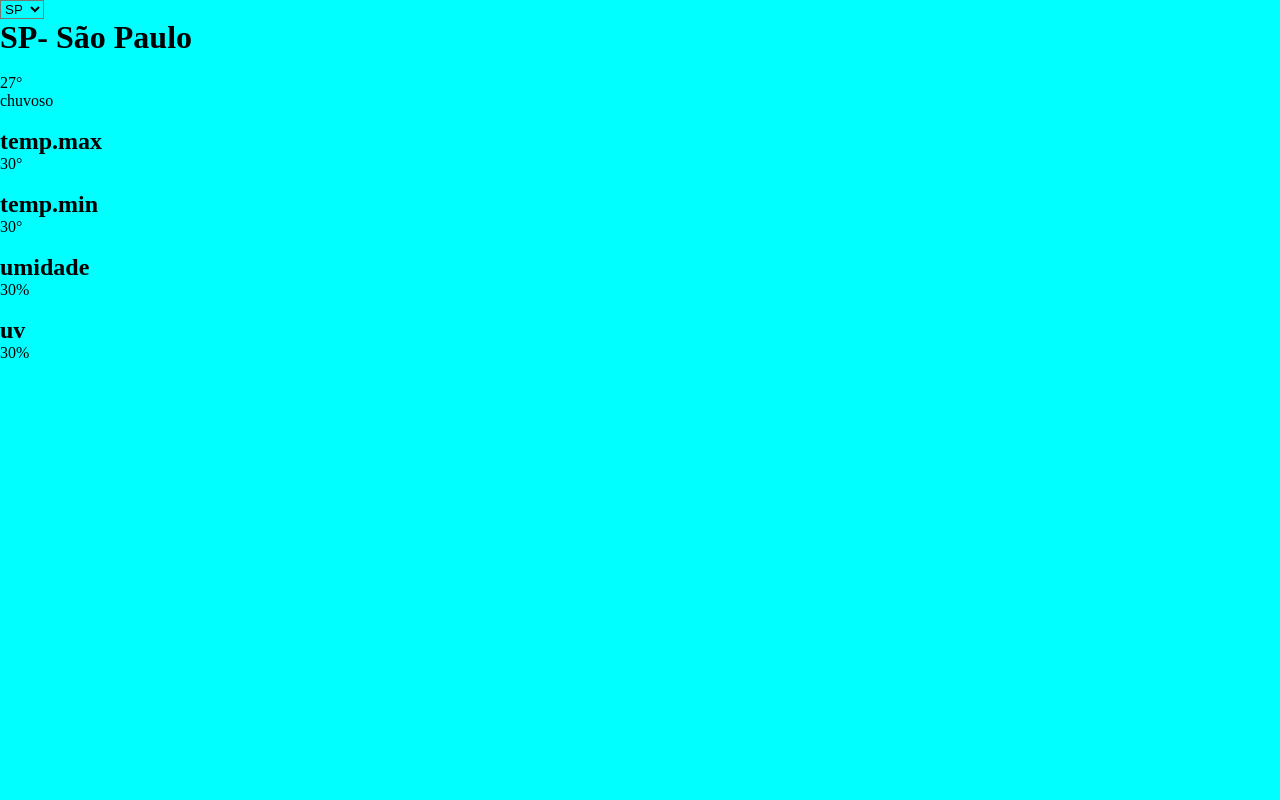
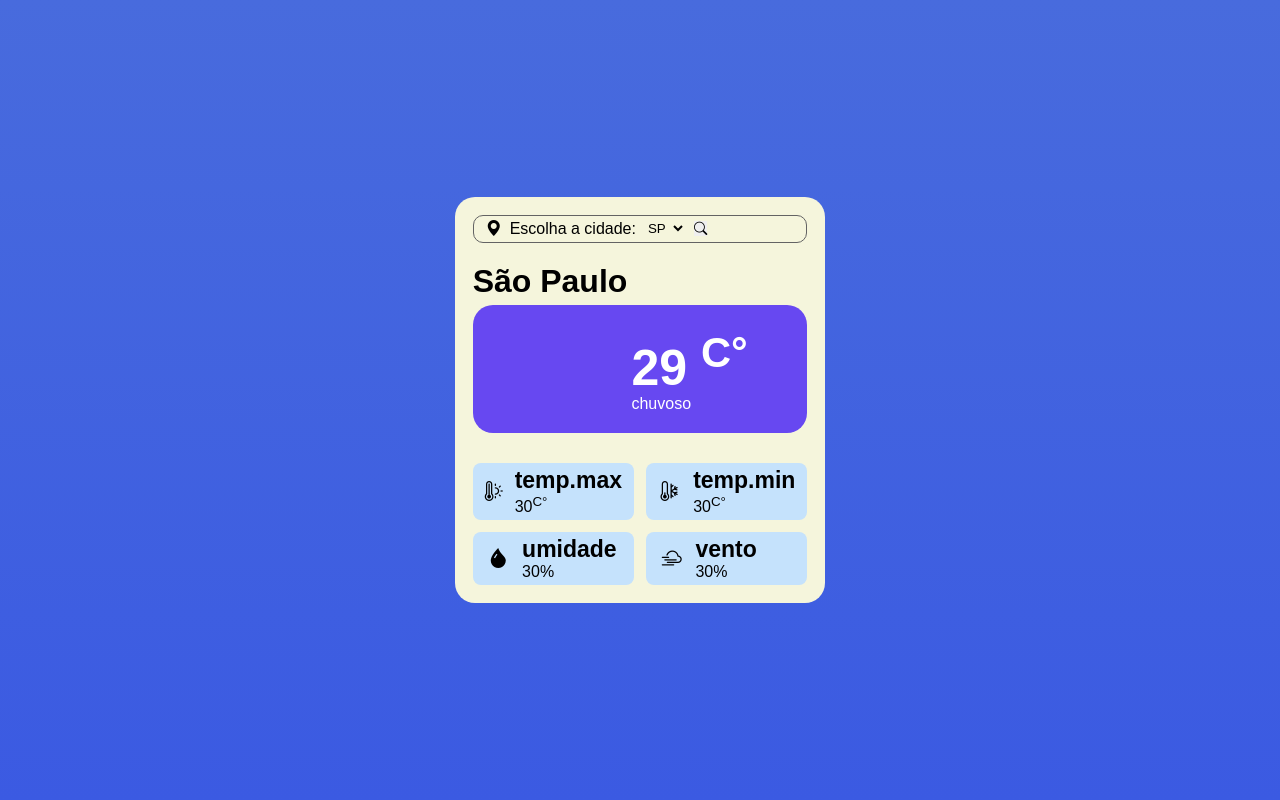
Before and after one commit to joaop0303menino/Previs-o-do-tempo, a Flask app: page / in a window 1280 px wide. Run offline with Flask 3, Linux system fonts and the light colour scheme.

Commit message:
Fiz um pequeno CSS na página e adicionei a chave da api e a rota para ser feita a requisição

```diff
--- a/static/tempo.css
+++ b/static/tempo.css
@@ -1,6 +1,100 @@
 *{
+    font-family:Arial, Helvetica, sans-serif;
     padding: 0;
     margin: 0;
     overflow: 0;
-    background-color: aqua;
 }
+
+body{
+    display: flex;
+    align-items: center;
+    justify-content: center;
+    min-height: 100vh;
+    background: linear-gradient(#486bdd,#3b5ae2);
+}
+
+
+.container{
+    background-color: beige;
+    border-radius: 20px;
+    padding: 18px;
+}
+
+.form{
+    display: flex;
+    align-items: center;
+    gap: 8px;
+    border: 1px solid #636363;
+    border-radius: 10px;
+    padding: 4px 12px;
+}
+
+.form select{
+    border: none;
+    background-color: transparent;
+    font-size: smaller;
+}
+.form select:focus-visible{
+    outline: none;
+}
+.form button{
+    border: none;
+    background-color: none;
+    cursor: pointer;
+}
+
+.weather{
+    margin-top: 20px;
+}
+
+.weather h1{
+    align-items: center;
+    margin-bottom: 5px;
+}
+
+.tempo{
+    display: flex;
+    align-items: center;
+    justify-content: space-around;
+    gap: 20px;
+    color: #ffffff;
+    background-color: rgb(103, 72, 241);
+    border-radius: 20px;
+    padding: 20px;
+}
+
+.tempo #tempo_valor{
+    font-weight: bolder;
+    font-size: 50px;
+    line-height: 55px;
+}
+.tempo #clima{
+    font-weight: 500;
+}
+
+.infos{
+    margin-top: 30px;
+    display: grid;
+    grid-template-columns: 1fr 1fr;
+    gap: 12px;
+}
+
+.info{
+    display: flex;
+    align-items: center;
+    justify-content: start;
+    border-radius: 8px;
+    padding: 4px 12px;
+    gap: 10px;
+    background-color: rgb(197, 226, 252);
+}
+
+.info h2{
+    font-size: 23px;
+    font-weight: 600;
+}
+.info i{
+    text-align: center;
+    font-size: 20px;
+    width: 20%;
+}
--- a/templates/tempo.html
+++ b/templates/tempo.html
@@ -1,48 +1,69 @@
 <!DOCTYPE html>
 <html lang="pt-br">
+
 <head>
     <meta charset="UTF-8">
     <meta name="viewport" content="width=device-width, initial-scale=1.0">
     <title>Previsão do tempo ☀🌧</title>
     <link rel="stylesheet" href="/static/tempo.css">
+    <link rel="stylesheet" href="https://cdn.jsdelivr.net/npm/bootstrap-icons@1.11.3/font/bootstrap-icons.min.css">
 </head>
+
 <body>
+    <div class="container">
+        <div class="form">
+            <i class="bi bi-geo-alt-fill"></i>
+            <label for="">Escolha a cidade: </label>
             <select name="" id="">
                 <option value="">SP</option>
                 <option value="">RJ</option>
                 <option value="">MG</option>
             </select>
-    <img src="" alt="">
-    <div>
-        <h1 id="">SP- São Paulo</h1>
+            <button type="submit"><i class="bi bi-search"></i></button>
+        </div>
+        <div class="weather">
+            <h1 id="nome">São Paulo</h1>
+            <div class="tempo">
                 <div>
                     <img src="" alt="">
-            <p id="tempo">27°</p>
+                </div>
+                <div>
+                    <p id="tempo_valor">29 <sup>C°</sup></p>
                     <p id="clima">chuvoso</p>
                 </div>
+            </div>
+            <div class="infos">
+                <div class="info">
+                    <i class="bi bi-thermometer-sun"></i>
                     <div>
+                        <h2>temp.max</h2>
+                        <p id="clima-max">30<sup>C°</sup></p>
+                    </div>
+                </div>
+                <div class="info">
+                    <i class="bi bi-thermometer-snow"></i>
                     <div>
-                <img src="" alt="">
-                <h2>temp.max</h2>
-                <p id="clima-max">30°</p>
+                        <h2>temp.min</h2>
+                        <p id="clima-min">30<sup>C°</sup></p>
                     </div>
+                </div>
+                <div class="info">
+                    <i class="bi bi-droplet-fill"></i>
                     <div>
-                <img src="" alt="">
-                <h2>temp.min</h2>
-                <p id="clima-min">30°</p>
-            </div>
-            <div>
-                <img src="" alt="">
                         <h2>umidade</h2>
                         <p id="umidade">30%</p>
                     </div>
+                </div>
+                <div class="info">
+                    <i class="bi bi-cloud-haze2"></i>
                     <div>
-                <img src="" alt="">
-                <h2>uv</h2>
-                <p id="uv">30%</p>
+                        <h2>vento</h2>
+                        <p id="vento">30%</p>
                     </div>
                 </div>
-
+            </div>
+        </div>
     </div>
 </body>
+
 </html>
```
Also changed, not shown: funcoes.py (+6 -4 lines). Lines whose indentation alone changed are shown as unchanged.
